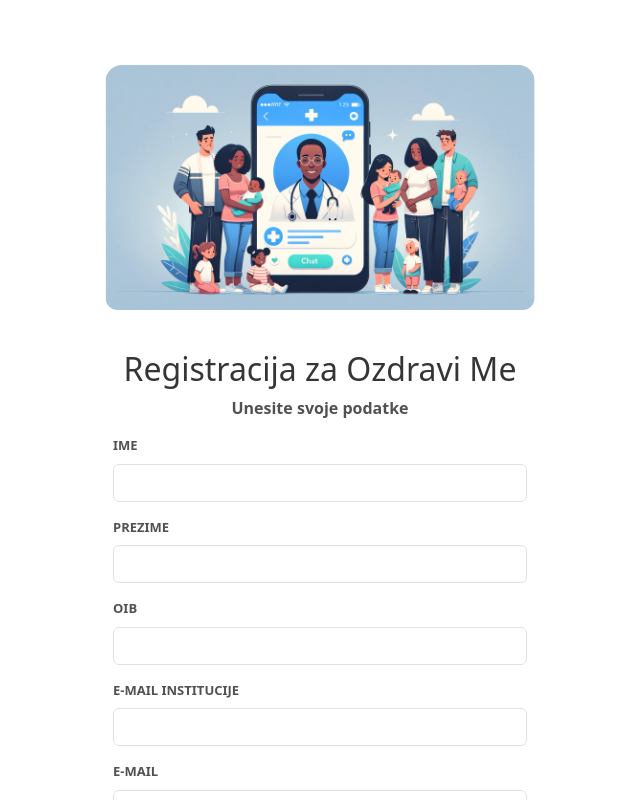
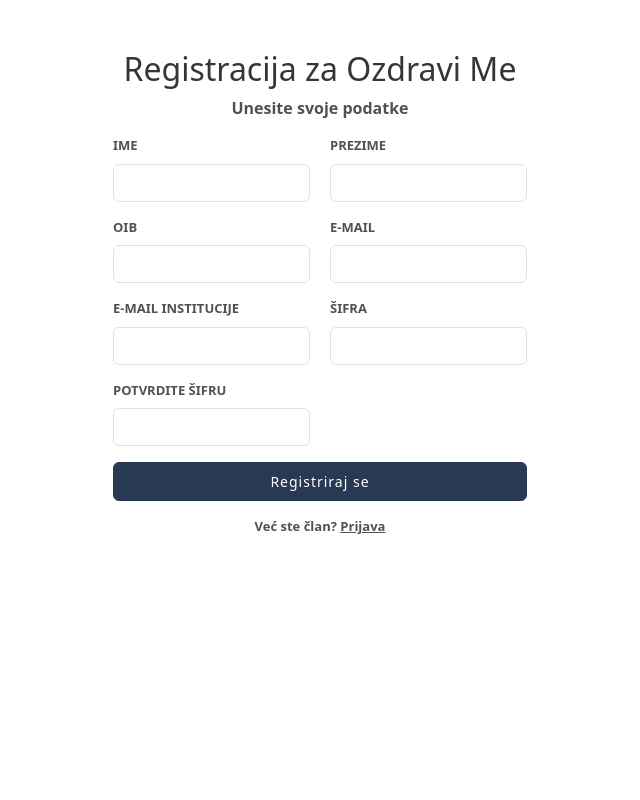
Before and after one commit to WeleByte/WeleByte, a React (Create React App) app in the folder IzvorniKod/ozdravi-frontend/: page /signup in a window 1280 px wide. Shown: the whole page, without its empty margins (320-960 px from the left). Built offline with nearby package versions, Linux system fonts and the light colour scheme; no server answers.

Commit message:
register fix

```diff
--- a/IzvorniKod/ozdravi-frontend/src/index.css
+++ b/IzvorniKod/ozdravi-frontend/src/index.css
@@ -109,7 +109,7 @@ code {
 
     width: 438px;
     margin-left:auto;margin-right:auto;
-    padding-top: 350px !important;
+    padding-top: 350px;
     position: fixed;
     left: 50%;
     transform: translate(-50%, 0%);
--- a/IzvorniKod/ozdravi-frontend/src/pages/SignUpPage.js
+++ b/IzvorniKod/ozdravi-frontend/src/pages/SignUpPage.js
@@ -86,9 +86,8 @@ const SignUpPage = () => {
   return (
 
       <div className="container  col-12" id = "loginContainer">
-        <img src={loginVector} id ="loginVectorMobile" alt = "" ></img>
 
-        <div className="row" id = "loginRow">
+        <div className="row" id = "loginRow" style={{paddingTop: "50px"}}>
 
           <div className="col-12 mx-auto " >
             <h2>Registracija za Ozdravi Me</h2>
@@ -102,6 +101,7 @@ const SignUpPage = () => {
             }
             <form onSubmit={handleSignUp}>
               {/*----------------------------FIRST NAME-----------------------------*/}
+              <div style={{display: "grid", gridTemplateColumns: "1fr 1fr", gridColumnGap: "20px"}}>
                 <div className="mb-3">
                   <label htmlFor="username" className="form-label" style={{float: 'left'}}>IME</label>
                   <input type="text" className="form-control" id="username" value={firstName}
@@ -125,18 +125,18 @@ const SignUpPage = () => {
                              setOIB(e.target.value.replace(/\D/g, ''))}/>
                 </div>
 
+                {/*------------------------------EMAIL-------------------------------*/}
+                <div className="mb-3">
+                  <label htmlFor="password" className="form-label" style={{float: 'left'}}>E-MAIL</label>
+                  <input type="text" className="form-control" id="username" value={email}
+                         onChange={(e) => setEmail(e.target.value)}/>
+                </div>
+
                 {/*------------------------INSTITUTION EMAIL-------------------------*/}
                 <div className="mb-3">
                   <label htmlFor="password" className="form-label" style={{float: 'left'}}>E-MAIL INSTITUCIJE</label>
                   <input type="text" className="form-control" id="username" value={institutionEmail}
                          onChange={(e) => setInstitutionEmail(e.target.value)}/>
-              </div>
-
-              {/*------------------------------EMAIL-------------------------------*/}
-              <div className="mb-3">
-                <label htmlFor="password" className="form-label" style={{float: 'left'}}>E-MAIL</label>
-                <input type="text" className="form-control" id="username" value={email}
-                       onChange={(e) => setEmail(e.target.value)}/>
                 </div>
 
                 {/*----------------------------PASSWORD------------------------------*/}
@@ -152,6 +152,7 @@ const SignUpPage = () => {
                   <input type="password" className="form-control" id="password" value={passwordCheck}
                          onChange={(e) => setPasswordCheck(e.target.value)}/>
                 </div>
+              </div>
               <button type="submit" className="btn btn-primary col-12 py-2">Registriraj se </button>
               <p className = "pt-3" style={{fontSize: "13px"}}>Već ste član? <span style={{textDecoration: "underline ",
                 cursor: "pointer"}} onClick={navigateLogIn}>Prijava</span> </p>
```
Lines whose indentation alone changed are shown as unchanged.
